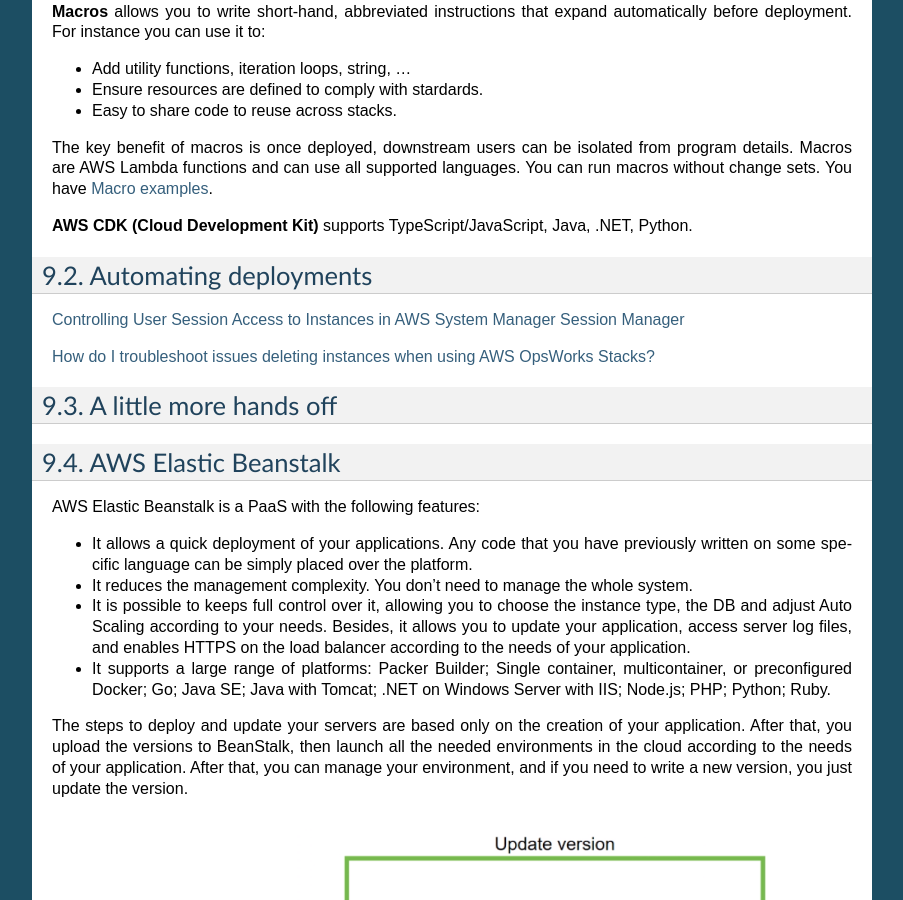
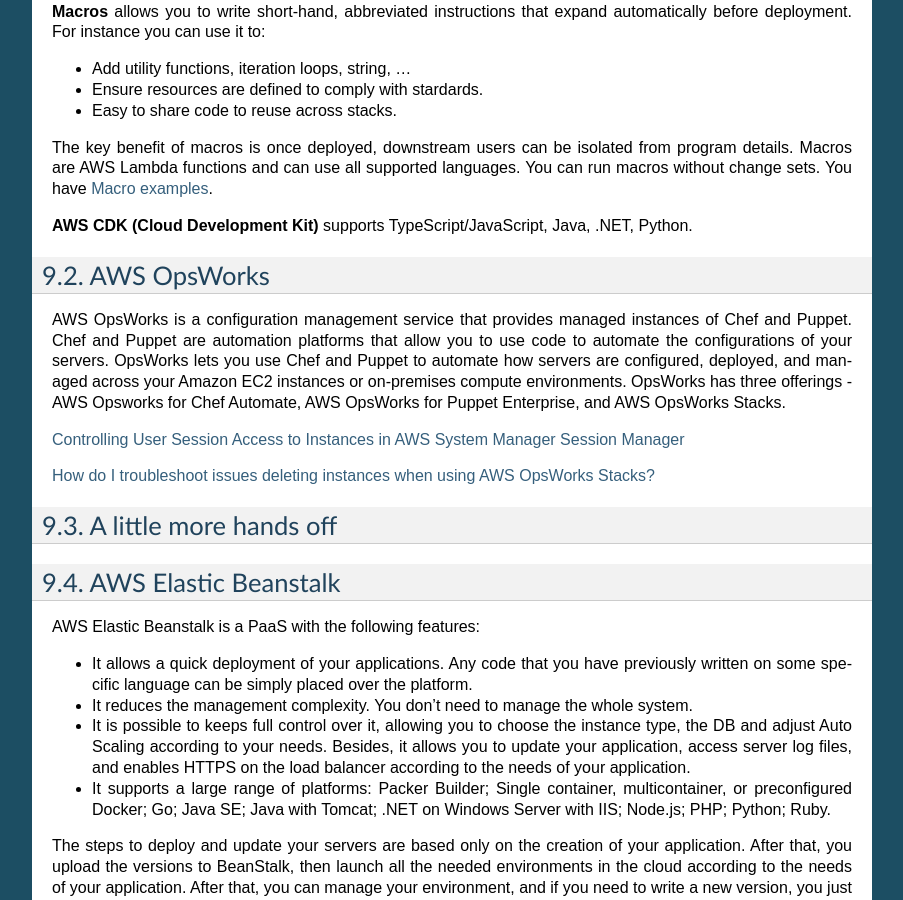
Before and after one commit to jacubero/aws-architect-associate, a Sphinx documentation site: the page built from docs/automation.rst, in a window 1280 px wide and 900 px high, scrolled down 1757 px. Shown: the whole window, without its empty margins (198-1101 px from the left). Built offline with Sphinx 7.4.7, drawn with Linux system fonts in a browser that asks for light colours; pages that are not in the unit, such as notebooks, are missing from menus; some of the changed text lies outside the part shown.

Commit message:
New version

```diff
--- a/docs/automation.rst
+++ b/docs/automation.rst
@@ -73,8 +73,10 @@
 
 **AWS CDK (Cloud Development Kit)** supports TypeScript/JavaScript, Java, .NET, Python.
 
-Automating deployments
-**********************
+AWS OpsWorks
+************
+
+AWS OpsWorks is a configuration management service that provides managed instances of Chef and Puppet. Chef and Puppet are automation platforms that allow you to use code to automate the configurations of your servers. OpsWorks lets you use Chef and Puppet to automate how servers are configured, deployed, and managed across your Amazon EC2 instances or on-premises compute environments. OpsWorks has three offerings - AWS Opsworks for Chef Automate, AWS OpsWorks for Puppet Enterprise, and AWS OpsWorks Stacks.
 
 `Controlling User Session Access to Instances in AWS System Manager Session Manager <https://www.youtube.com/watch?v=nzjTIjFLiow&feature=emb_logo>`_
 
--- a/docs/database.rst
+++ b/docs/database.rst
@@ -409,7 +409,7 @@
 Introduction
 ============
 
-Amazon DynamoDB is a fully managed NoSQL database. It a document or key-value datastore. It scales to any workload. It is fast and consistent because it has a fully distributed request router. It provides fine-grained access control for accessing, for instance: the tables, the attributes within an item, etc. It allows event driven programming.
+Amazon DynamoDB is a fast and flexible NoSQL database service for all applications that need consistent, single-digit millisecond latency at any scale. It is a fully managed cloud database and supports both document and key-value store models. Its flexible data model, reliable performance, and automatic scaling of throughput capacity makes it a great fit for mobile, web, gaming, ad tech, IoT, and many other applications. It is fast and consistent because it has a fully distributed request router. It provides fine-grained access control for accessing, for instance: the tables, the attributes within an item, etc. It allows event driven programming.
 
 .. list-table:: SQL vs NoSQL
    :widths: 50 50
--- a/docs/ec2.rst
+++ b/docs/ec2.rst
@@ -134,6 +134,10 @@
 * **Your machine images** are AMIs you have created from Amazon EC2 instances. You can maintain them as private in your account, shared with other accounts and even made them public to the community.
 
 You can copy an Amazon Machine Image (AMI) within or across an AWS region using the AWS Management Console, the AWS command line tools or SDKs, or the Amazon EC2 API, all of which support the ``CopyImage`` action. You can copy both Amazon EBS-backed AMIs and instance store-backed AMIs. You can copy encrypted AMIs and AMIs with encrypted snapshots.
+
+Amazon EC2 uses public–key cryptography to encrypt and decrypt login information. Public–key cryptography uses a public key to encrypt a piece of data, such as a password, then the recipient uses the private key to decrypt the data. The public and private keys are known as a key pair.
+
+To log in to your instance, you must create a key pair, specify the name of the key pair when you launch the instance, and provide the private key when you connect to the instance. On a Linux instance, the public key content is placed in an entry within ``~/.ssh/authorized_keys`. This is done at boot time and enables you to securely access your instance using the private key instead of a password.
 
 The appropriate user names for connecting to a newly created Amazon EC2 instance are as follows:
 
```
